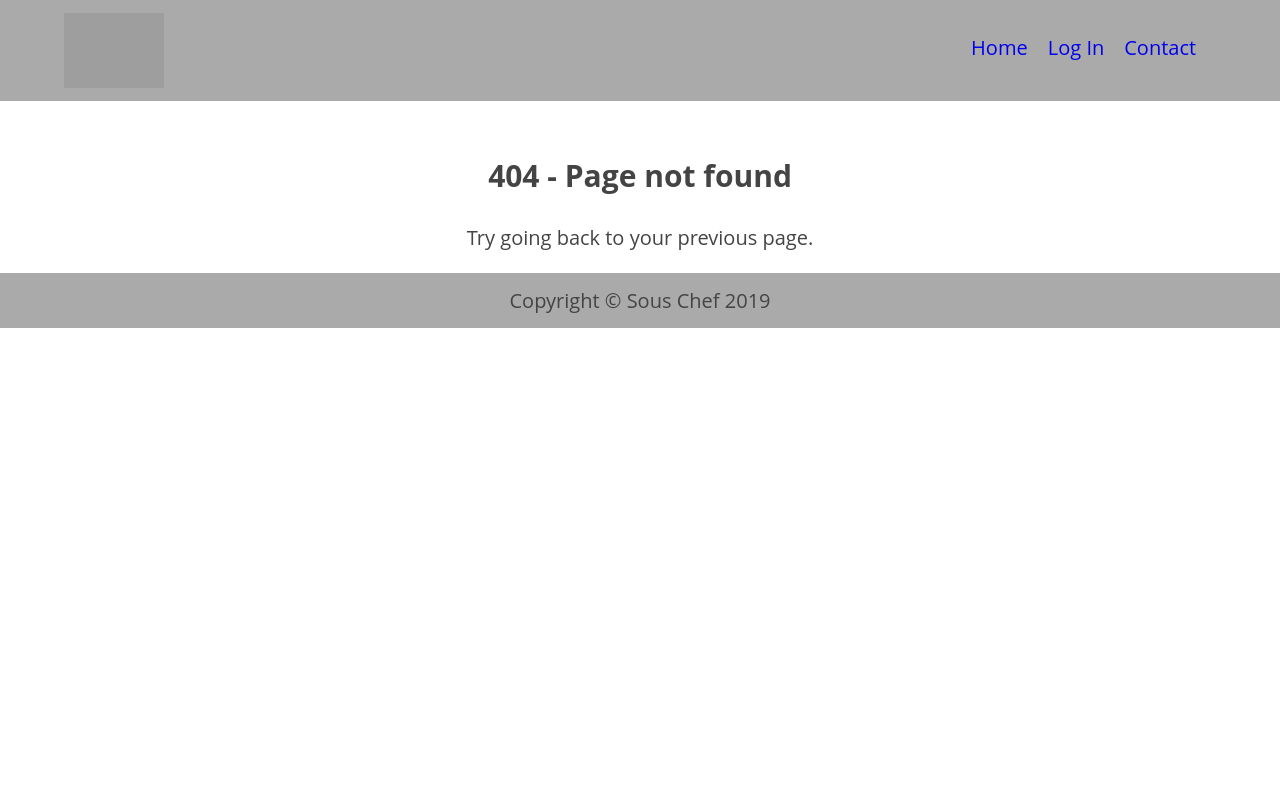
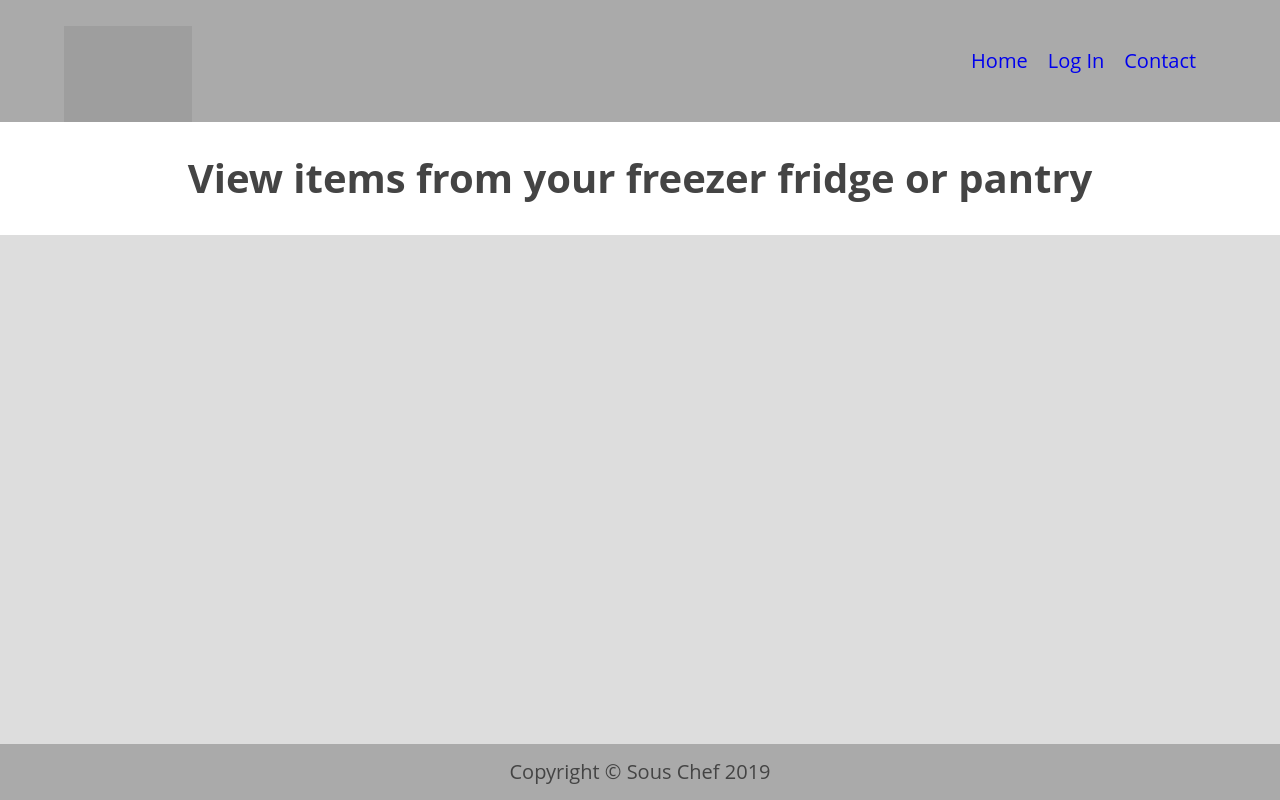
Before and after one commit to muzhaqi16/sous-chef-client, a React (Create React App) app: page /groceries in a window 1280 px wide. Before the commit this address had no page. Built offline with nearby package versions, Linux system fonts and the light colour scheme; grey boxes are pictures that could not be loaded.

Commit message:
basic landing page

```diff
--- a/src/App.css
+++ b/src/App.css
@@ -9,8 +9,17 @@ body {
   color: #444;
   text-align: center;
   line-height: 1.5;
+}
+.App{
+  display: flex;
+  flex-direction: column;
+  justify-content: space-between;
   height: 100vh;
 }
-header {
-  padding-bottom: 10%;
+main {
+  display: flex;
+  flex-direction: row;
+  flex-wrap: wrap;
+  height: 100%;
+  align-content: space-around;
 }
--- a/src/App.js
+++ b/src/App.js
@@ -1,15 +1,37 @@
 import React, { Component } from 'react';
 import { Route, Switch } from 'react-router-dom'
 import Header from './components/Header/Header'
+import LandingPage from './routes/LadingPage/LandingPage'
+import GroceriesPage from './routes/GroceriesPage/GroceriesPage'
 import Footer from './components/Footer/Footer'
 import LoginPage from './routes/LoginPage/LoginPage'
 import RegistrationPage from './routes/RegistrationPage/RegistrationPage'
 import NotFoundPage from './routes/NotFoundPage/NotFoundPage';
+import GroceriesContext from './contexts/GroceriesContext';
 import './App.css';
-
+import groceriesData from './groceriesData'
 
 class App extends Component {
-  state = { hasError: false }
+  constructor(props) {
+    super(props);
+    this.state = {
+      groceries: [],
+      hasError: false
+    };
+  }
+  addGroceries = groceries => {
+    this.setState({
+      groceries: [...this.state.groceries, groceries],
+    })
+  }
+  deleteGroceries = groceryId => {
+    this.setState({
+      groceries: this.state.groceries.filter(grocery => grocery.id !== groceryId)
+    })
+  }
+  componentDidMount() {
+    this.setState({ groceries: groceriesData });
+  }
 
   static getDerivedStateFromError(error) {
     console.error(error)
@@ -17,17 +39,25 @@ class App extends Component {
   }
 
   render() {
+    const contextValue = {
+      data: this.state,
+      addGroceries: this.addGroceries,
+      deleteGroceries: this.deleteGroceries
+    }
     return (
       <div className='App'>
+        <GroceriesContext.Provider value={contextValue}>
           <header className='App__header'>
             <Header />
           </header>
           <main className='App__main'>
+
             {this.state.hasError && <p className='red'>There was an error! Oh no!</p>}
             <Switch>
               <Route
                 exact
                 path={'/'}
+                component={LandingPage}
               />
               <Route
                 path={'/login'}
@@ -38,14 +68,17 @@ class App extends Component {
                 component={RegistrationPage}
               />
               <Route
-              path={'/article/:articleId'}
+                path={'/groceries/'}
+                component={GroceriesPage}
               />
               <Route
                 component={NotFoundPage}
               />
             </Switch>
+
           </main>
           <Footer />
+        </GroceriesContext.Provider>
       </div >
     )
   }
--- a/src/components/Header/Header.css
+++ b/src/components/Header/Header.css
@@ -1,11 +1,7 @@
 nav {
-  padding: 1% 5%;
   background-color: #aaa;
-  position: fixed;
-  top: 0;
-  left: 0;
-  right: 0;
-  z-index: 10;
+  padding: 2% 5%;
+  height: 100%;
 }
 #main-nav{
     float: right;
@@ -19,5 +15,5 @@ a{
 }
 #logo{
     float: left;
-    width:100px;
+    width:10vw;
 }
--- a/src/components/Header/Header.js
+++ b/src/components/Header/Header.js
@@ -25,9 +25,9 @@ export default class Header extends Component {
     render() {
         return (
             <nav role="navigation">
-                <Link to="index.html" id="logo-link"><img src={logo} alt="sous chef logo" id="logo" /></Link>
+                <Link to="/" id="logo-link"><img src={logo} alt="sous chef logo" id="logo" /></Link>
                 <ul id="main-nav">
-                    <li><Link to="index.html">Home</Link></li>
+                    <li><Link to="/">Home</Link></li>
                     <li><Link to="">Log In</Link></li>
                     <li><Link to="">Contact</Link></li>
                 </ul>
--- /dev/null
+++ b/src/contexts/GroceriesContext.js
@@ -0,0 +1,13 @@
+import React from 'react'
+
+const GroceriesContext = React.createContext({
+    data: {
+        freezer: [],
+        fridge: [],
+        pantry: [],
+    },
+    addGroceries: () => { },
+    deleteGroceries: () => { },
+})
+
+export default GroceriesContext
--- /dev/null
+++ b/src/groceriesData.js
@@ -0,0 +1,30 @@
+export default {
+    'fridge': [{
+        "id": "1",
+        "name": "apples",
+        "category": "fruits"
+    }, {
+        "id": "2",
+        "name": "oranges",
+        "category": "fruits"
+
+    }],
+    'freezer': [{
+        "id": "3",
+        "name": "Ice Cream",
+        "category": "sweets"
+    }, {
+        "id": "4",
+        "name": "bacon",
+        "category": "meat"
+    }],
+    'pantry': [{
+        "id": "5",
+        "name": "cumin",
+        "category": "spices"
+    }, {
+        "id": "6",
+        "name": "parpika",
+        "category": "spices"
+    }]
+}
--- /dev/null
+++ b/src/routes/GroceriesPage/GroceriesPage.css
@@ -0,0 +1,7 @@
+.GroceriesPage{
+    display: flex;
+    flex-direction: column;
+    flex: 1;
+    justify-content: space-between;
+    height: 100%;;
+}
--- /dev/null
+++ b/src/routes/GroceriesPage/GroceriesPage.js
@@ -0,0 +1,22 @@
+import React, { Component } from 'react'
+import GroceriesContext from './../../contexts/GroceriesContext';
+
+import './GroceriesPage.css';
+
+export default class GroceriesPage extends Component {
+    static contextType = GroceriesContext;
+    render() {
+        // let { groceries = [] } = this.context.data;
+
+        return (
+            <div className="GroceriesPage">
+                <h1>View items from your freezer fridge or pantry</h1>
+                <section>
+                    <ul>
+
+                    </ul>
+                </section>
+            </div>
+        )
+    }
+}
--- /dev/null
+++ b/src/routes/LadingPage/LandingPage.css
@@ -0,0 +1,12 @@
+header{
+    width: 100vw;
+}
+section {
+  min-height: 200px;
+  padding: 6% 0;
+  background-color: #bbb;
+  flex-grow: 1;
+}
+section:nth-child(even) {
+  background-color: #ddd;
+}
--- /dev/null
+++ b/src/routes/LadingPage/LandingPage.js
@@ -0,0 +1,26 @@
+import React, { Component } from 'react'
+import { Link } from 'react-router-dom'
+import './LandingPage.css';
+
+export default class LandingPage extends Component {
+    render() {
+        return (
+            <>
+                <header>
+                    <h1>Welcome to Sous Chef</h1>
+                    <p>The only app that is your personal chef assistant</p>
+                </header>
+
+                <section>
+                    <Link to="groceries">Your Groceries</Link>
+                </section>
+                <section>
+                    <Link to="recipes.html">Generate Recipes</Link>
+                </section>
+                <section>
+                    <Link to="shopping_list.html">Shopping list</Link>
+                </section>
+            </>
+        )
+    }
+}
--- a/src/routes/RegistrationPage/RegistrationPage.js
+++ b/src/routes/RegistrationPage/RegistrationPage.js
@@ -0,0 +1,11 @@
+import React, { Component } from 'react'
+
+export default class RegistrationPage extends Component {
+    render() {
+        return (
+            <section>
+                <p>RegistrationPage</p>
+            </section>
+        )
+    }
+}
```
Lines whose indentation alone changed are shown as unchanged.
